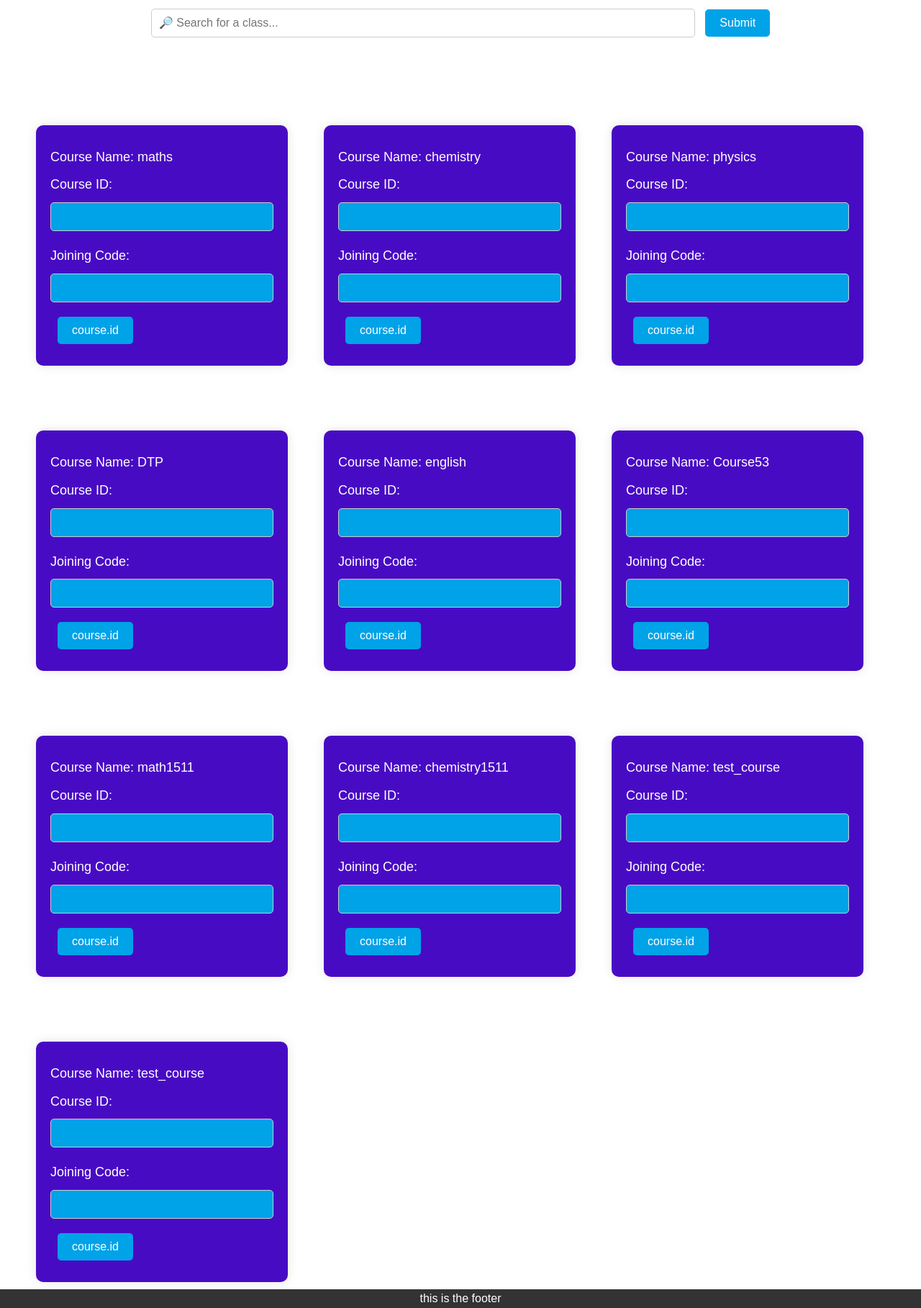
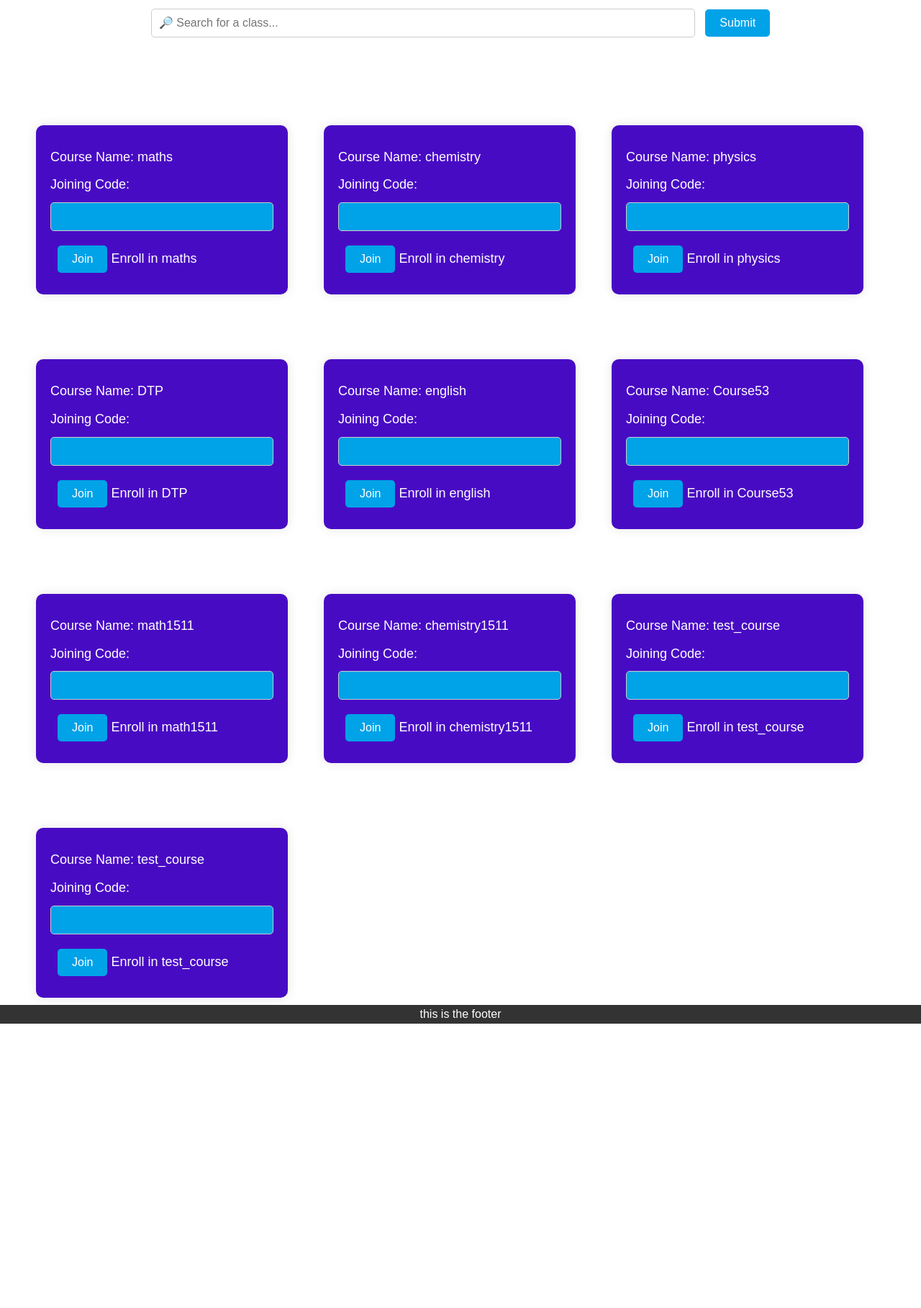
Before and after one commit to Rudra-121206/13DTP, a Flask app: page /all_courses/1 in a window 1280 px wide. Shown: the part 54-1871 px from the top of the page at 72% size. After the commit the page ends 1476 px from the top, so only its background shows below. Run offline with Flask 3, Linux system fonts and the light colour scheme; a user stored in the database is signed in.

Commit message:
improving all courses form and improving the create course form

```diff
--- a/CHATBOX PROJECT/app/forms.py
+++ b/CHATBOX PROJECT/app/forms.py
@@ -1,5 +1,5 @@
 from flask_wtf import FlaskForm
-from wtforms import IntegerField, StringField, PasswordField, SubmitField, EmailField
+from wtforms import IntegerField, StringField, PasswordField, SubmitField, EmailField, HiddenField
 from wtforms.validators import DataRequired, Length, NumberRange, EqualTo, Email
 import app.models
 
@@ -38,7 +38,7 @@ class login(FlaskForm):
 
 # Form for enrolling into a course using a course ID and a joining code
 class EnrollForm(FlaskForm):
-    course_id = IntegerField(validators=[DataRequired(message='Course ID is required.')])
+    course_id = HiddenField('Course ID')
     joining_code = IntegerField('Enter four-digit joining code', validators=[
         DataRequired(message='Please enter a valid four-digit number.'),
         NumberRange(min=1000, max=9999, message='Please enter a valid four-digit number.')
@@ -87,7 +87,7 @@ class register_teacher(FlaskForm):
 
 
 # Search form for searching classes
-class search(FlaskForm):
+class SearchForm(FlaskForm):
     search = StringField('Enter Text', validators=[
         DataRequired(message='Search term is required.'),
         Length(min=2, max=100, message='Search term must be between 2 and 100 characters long.')
--- a/CHATBOX PROJECT/app/routes.py
+++ b/CHATBOX PROJECT/app/routes.py
@@ -39,11 +39,10 @@ def home():
     return render_template('home.html')
 
 
-# Route for displaying all courses for a specific user
 @app.route('/all_courses/<int:ref>', methods=['GET', 'POST'])
 def all_courses(ref):
     if not current_user.is_authenticated:
-        flash('User is not authenticated')
+        flash('User is not authenticated', 'error')
         return redirect(url_for('login'))
 
     if current_user.id != ref:
@@ -51,92 +50,71 @@ def all_courses(ref):
         return redirect(url_for('home'))
 
     if current_user.has_role('teacher'):
-        flash('User access invalid')
+        flash('User access invalid', 'error')
         return redirect(url_for('create_course'))
 
-    search_form = forms.search()
+    # Create forms for enrollment and search
+    search_form = forms.SearchForm()
     search_query = request.args.get('search')
 
-    if search_query:
-        all_courses = models.Course.query.filter(models.Course.subject.like(f'%{search_query}%')).all()
-    else:
-        all_courses = models.Course.query.all()
-
-    # Create a list of forms, one for each course
+    # Filter courses based on search query
+    all_courses = models.Course.query.filter(models.Course.subject.like(f'%{search_query}%')).all() if search_query else models.Course.query.all()
     enroll_forms = [forms.EnrollForm() for _ in all_courses]
 
     if request.method == 'POST':
-        # Get the course ID from the submitted form
-        course_id = request.form.get('submit_enroll')  # Get the value of the clicked submit button
+        # Get the course_id from the form that was submitted
+        submitted_course_id = request.form.get('course_id')
 
-        # Find the corresponding form
+        # Ensure the form's course_id was submitted
+        if not submitted_course_id:
+            flash('Invalid course submission', 'error')
+            return redirect(url_for('all_courses', ref=ref))
+
+        # Get the course that matches the submitted course_id
+        course = models.Course.query.get(submitted_course_id)
+        if not course:
+            flash('Course not found.', 'error')
+            return redirect(url_for('all_courses', ref=ref))
+
+        # Loop through enroll_forms to find the submitted form
         for i, enroll_form in enumerate(enroll_forms):
-            if course_id == str(all_courses[i].id) and enroll_form.validate_on_submit():
-                joining_code_input = enroll_form.joining_code.data
-                course_id = enroll_form.course_id.data
-                print(joining_code_input)
-                print(course_id)
-                course = models.Course.query.get(course_id)
+            # Only validate the form that was submitted (matches submitted_course_id)
+            if enroll_form.submit_enroll.data and str(all_courses[i].id) == submitted_course_id:
+                if enroll_form.validate_on_submit():
+                    # Get the joining code from the form
+                    joining_code_input = enroll_form.joining_code.data
 
-                if not course:
-                    flash(f"Course with ID {course_id} not found.", 'error')
-                    return redirect(url_for('all_courses', ref=ref))
+                    # Check if the joining code matches the course's joining code
+                    if joining_code_input == course.joining_code:
+                        user = models.User.query.get(ref)
 
-                if joining_code_input != course.joining_code:
-                    flash(f"Invalid joining code for course: {course.subject}", 'error')
-                    return redirect(url_for('all_courses', ref=ref))
+                        # Check if the user is already enrolled in the course
+                        if course in user.courses:
+                            flash('You are already enrolled in this course', 'warning')
+                        else:
+                            # Enroll the user in the course
+                            user.courses.append(course)
+                            db.session.add(user)
+                            db.session.commit()
+                            flash(f"Successfully enrolled in {course.subject}", 'success')
+                        return redirect(url_for('my_courses', ref=ref))
+                    else:
+                        flash(f"Invalid joining code for {course.subject}", 'error')
+                else:
+                    flash(f"There was a problem with your enrollment for {course.subject}.", 'error')
 
-                user = models.User.query.get(ref)
-                if course in user.courses:
-                    flash('You are already enrolled in this course', 'warning')
-                else:
-                    user.courses.append(course)
-                    db.session.add(user)
-                    db.session.commit()
-                    flash(f"Successfully enrolled in {course.subject}", 'success')
-                return redirect(url_for('my_courses', ref=ref))
-            else:
-                flash('invalid input', 'error')
+        # Handle search form submission
+        if 'submit_search' in request.form and search_form.validate_on_submit():
+            search_query = search_form.search.data
+            all_courses = models.Course.query.filter(models.Course.subject.like(f'%{search_query}%')).all()
+            if not all_courses:
+                flash("No courses found matching your search", 'error')
 
-    return render_template('all_courses.html', all_courses=all_courses, enroll_forms=enroll_forms, search_form=search_form, zip=zip)
-# Route to create a student account
-@app.route("/create_acc_student", methods=['GET', 'POST'])
-def create_acc():
-    form = forms.register_student()
-
-    # If the user is already authenticated, redirect them to their courses
-    if current_user.is_authenticated:
-        flash('User is logged in')
-        return redirect(url_for('my_courses', ref=current_user.id))
-
-    elif request.method == 'GET':
-        return render_template('create_acc_student.html', form=form, title='Create an account (student)')
-
-    else:
-        if form.validate_on_submit():
-            # Check if the email is already in use
-            existing_user = models.User.query.filter_by(email=form.email.data).first()
-            if existing_user:
-                flash('Email already in use. Please choose a different one.', 'error')
-                return redirect(url_for('create_acc'))
-
-            # Create a new user
-            else:
-                new_user = models.User()
-                new_user.role = "student"
-                new_user.name = form.name.data
-                new_user.email = form.email.data
-                new_user.password = generate_password_hash(form.password.data)
-                new_user.year_level = form.year.data
-                db.session.add(new_user)
-                db.session.commit()
-                flash('Account created successfully! Please log in with your details.', 'success')
-                return redirect(url_for('my_courses', ref=new_user.id))
-
-        else:
-            flash("Incorrect information in form", "error")
-            return render_template('create_acc_student.html', form=form, title='Create an account (student)')
-
+    return render_template('all_courses.html',
+                           all_courses=all_courses,
+                           enroll_forms=enroll_forms,
+                           search_form=search_form,
+                           zip=zip)
 
 # Route to create a teacher account
 @app.route("/create_acc_teacher", methods=['GET', 'POST'])
@@ -277,39 +255,40 @@ def create_course():
     elif current_user.has_role('teacher'):
         form = forms.CreateCourseForm()
 
-        # Handle form submission
-        if form.validate_on_submit():
-            # Create a new course using data from the form
-            new_course = models.Course(
-                joining_code=random.randint(1111, 9999),  # Generate a random joining code
-                subject=form.subject.data,
-                year_level=form.year_level.data
-            )
+        if request.method == 'POST':
+            if form.validate_on_submit():
+                # Create a new course using data from the form
+                new_course = models.Course(
+                    joining_code=random.randint(1111, 9999),  # Generate a random joining code
+                    subject=form.subject.data,
+                    year_level=form.year_level.data
+                )
 
-            # Add the new course to the database
-            db.session.add(new_course)
-            db.session.commit()
+                # Add the new course to the database
+                db.session.add(new_course)
+                db.session.commit()
 
-            # Retrieve the user and enroll in the latest created course
-            user = models.User.query.get(current_user.id)
-            last_course = models.Course.query.order_by(models.Course.id.desc()).first()
+                # Retrieve the user and enroll in the latest created course
+                user = models.User.query.get(current_user.id)
+                last_course = models.Course.query.order_by(models.Course.id.desc()).first()
 
-            # Ensure both the user and the course exist
-            if user and last_course:
-                if last_course in user.courses:
-                    flash('You are already enrolled in this course', 'warning')
-                else:
-                    # Add the course to the user's courses list
-                    user.courses.append(last_course)
-                    db.session.add(user)
-                    db.session.commit()
-                    flash('Course created successfully!', 'success')
-                return redirect(url_for('my_courses', ref=current_user.id))
+                # Ensure both the user and the course exist
+                if user and last_course:
+                    if last_course in user.courses:
+                        flash('You are already enrolled in this course', 'warning')
+                    else:
+                        # Add the course to the user's courses list
+                        user.courses.append(last_course)
+                        db.session.add(user)
+                        db.session.commit()
+                        flash('Course created successfully!', 'success')
+                    return redirect(url_for('my_courses', ref=current_user.id))
+            else:
+                # If form validation fails, render the form with errors
+                flash('Form validation failed. Please correct the errors.', 'error')
+                return render_template('create_course.html', form=form)
         else:
-            # If form validation fails, render the form with errors
-            flash('Form validation failed. Please correct the errors.', 'error')
             return render_template('create_course.html', form=form)
-
     # If the user is a student, deny access to course creation
     else:
         flash('Student access unauthorized', 'error')
--- a/CHATBOX PROJECT/app/templates/all_courses.html
+++ b/CHATBOX PROJECT/app/templates/all_courses.html
@@ -2,7 +2,7 @@
 {% block content %}
 
 <div class="search-bar">
-    <form method="POST" action="{{ url_for('all_courses', ref=current_user.id) }}">
+    <form method="GET" action="{{ url_for('all_courses', ref=current_user.id) }}">
         {{ search_form.csrf_token }}
         {{ search_form.search(class_="search-field") }}
         {{ search_form.submit_search(class_="search-btn") }}
@@ -15,23 +15,23 @@
             <form method="POST" enctype="multipart/form-data" novalidate>
                 {{ enroll_form.csrf_token }}
 
+                <!-- Hidden field for Course ID -->
+                {{ enroll_form.course_id(value=course.id) }}
+
                 <p>Course Name: {{ course.subject }}</p>
 
                 <p>
-                    Course ID: {{ enroll_form.course_id(value=None)}}
-                    {% if enroll_form.course_id.errors %}
-                        <span style="color:red">{{ enroll_form.course_id.errors[0] }}</span>
-                    {% endif %}
-                </p>
-
-                <p>
-                    Joining Code: {{ enroll_form.joining_code(value=None) }}
+                    Joining Code: {{ enroll_form.joining_code }}
                     {% if enroll_form.joining_code.errors %}
                         <span style="color:red">{{ enroll_form.joining_code.errors[0] }}</span>
                     {% endif %}
                 </p>
 
-                <p>{{ enroll_form.submit_enroll(class_="search-btn", value="course.id") }}</p>
+                <!-- Dynamically update button value with the course ID and subject -->
+                <p>
+                    {{ enroll_form.submit_enroll(class_="search-btn") }}
+                    <span>Enroll in {{ course.subject }}</span>
+                </p>
             </form>
         </div>
     {% endfor %}
--- a/CHATBOX PROJECT/app/templates/nav.html
+++ b/CHATBOX PROJECT/app/templates/nav.html
@@ -4,8 +4,7 @@
             {% if current_user.has_role('teacher') %}
                 <ul>
 
-                    <li><a href="/my_courses/{{current_user.id}}">my_courses</a></li>
-
+                    <li><a href="/my_courses/{{current_user.id}}">my courses</a></li>
                     <li><a href="/create_course">create course</a></li>
                     <li><a href="/logout">logout</a></li>
                 </ul>
```
Also changed, not shown: CHATBOX PROJECT/app/chatbox.db.
